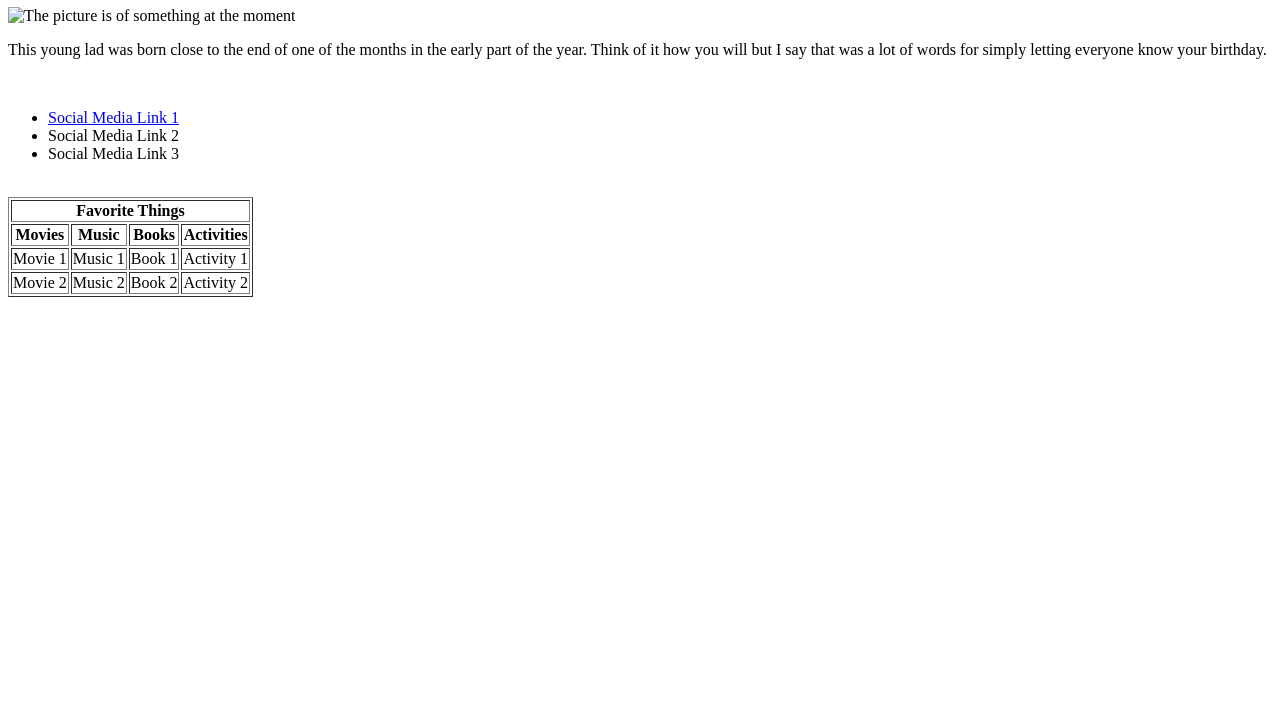
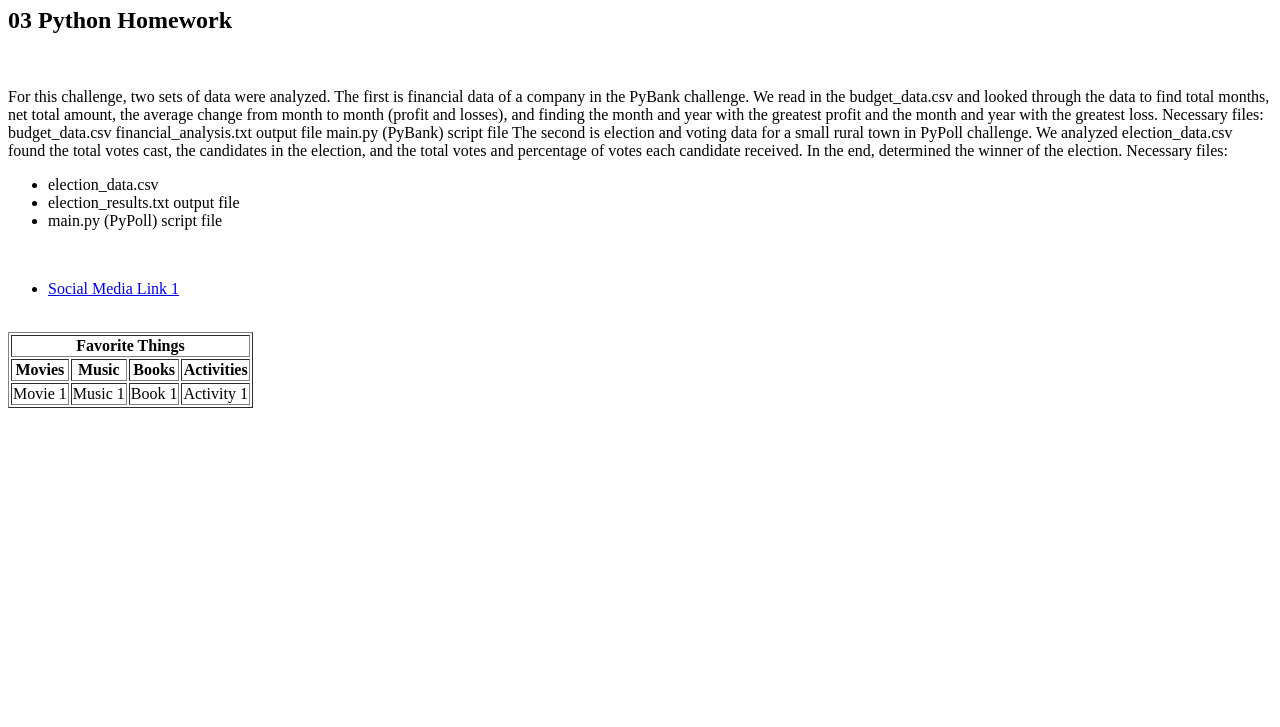
Before and after one commit to 33north/03__Python__python-challenge, a plain HTML site: page index.html in a window 1280 px wide. Shown: the part 73-800 px from the top of the page. Drawn offline with Linux system fonts and the light colour scheme.

Commit message:
20220222 - Updated to include relevant information
- Added information from the readme for this python activity.

```diff
--- a/index.html
+++ b/index.html
@@ -5,20 +5,34 @@
   <title>Activity 1: Basic HTML Bio</title>
 </head>
 <body>
-  <h1>My name is Luan Nguyen.  Hello there.</h1>
-  <img src = "" alt = "The picture is of something at the moment">
+  <h1>Python Challenge</h1>
+  <h2>03 Python Homework</h2>
   <br>
 
   <p>
-    This young lad was born close to the end of one of the months in the early part of the year.
-    Think of it how you will but I say that was a lot of words for simply letting everyone know your birthday.
+    For this challenge, two sets of data were analyzed.
+
+    The first is financial data of a company in the PyBank challenge. We read in the budget_data.csv and looked through the data to find total months, net total amount, the average change from month to month (profit and losses), and finding the month and year with the greatest profit and the month and year with the greatest loss.
+
+    Necessary files:
+
+      budget_data.csv
+      financial_analysis.txt output file
+      main.py (PyBank) script file
+
+    The second is election and voting data for a small rural town in PyPoll challenge. We analyzed election_data.csv found the total votes cast, the candidates in the election, and the total votes and percentage of votes each candidate received. In the end, determined the winner of the election.
+
+    Necessary files:
+    <ul>
+      <li>election_data.csv</li>
+      <li>election_results.txt output file</li>
+      <li>main.py (PyPoll) script file</li>
+  </ul>
   </p>
   <br>
 
   <ul>
     <li><a href = "https://www.google.com/">Social Media Link 1</a></li>
-    <li>Social Media Link 2</li>
-    <li>Social Media Link 3</li>
   </ul>
   <br>
 
@@ -41,12 +55,6 @@
         <td>Book 1</td>
         <td>Activity 1</td>
       </tr>
-      <tr>
-        <td>Movie 2</td>
-        <td>Music 2</td>
-        <td>Book 2</td>
-        <td>Activity 2</td>
-      </tr>
     </tbody>
   </table>
 </body>
```
